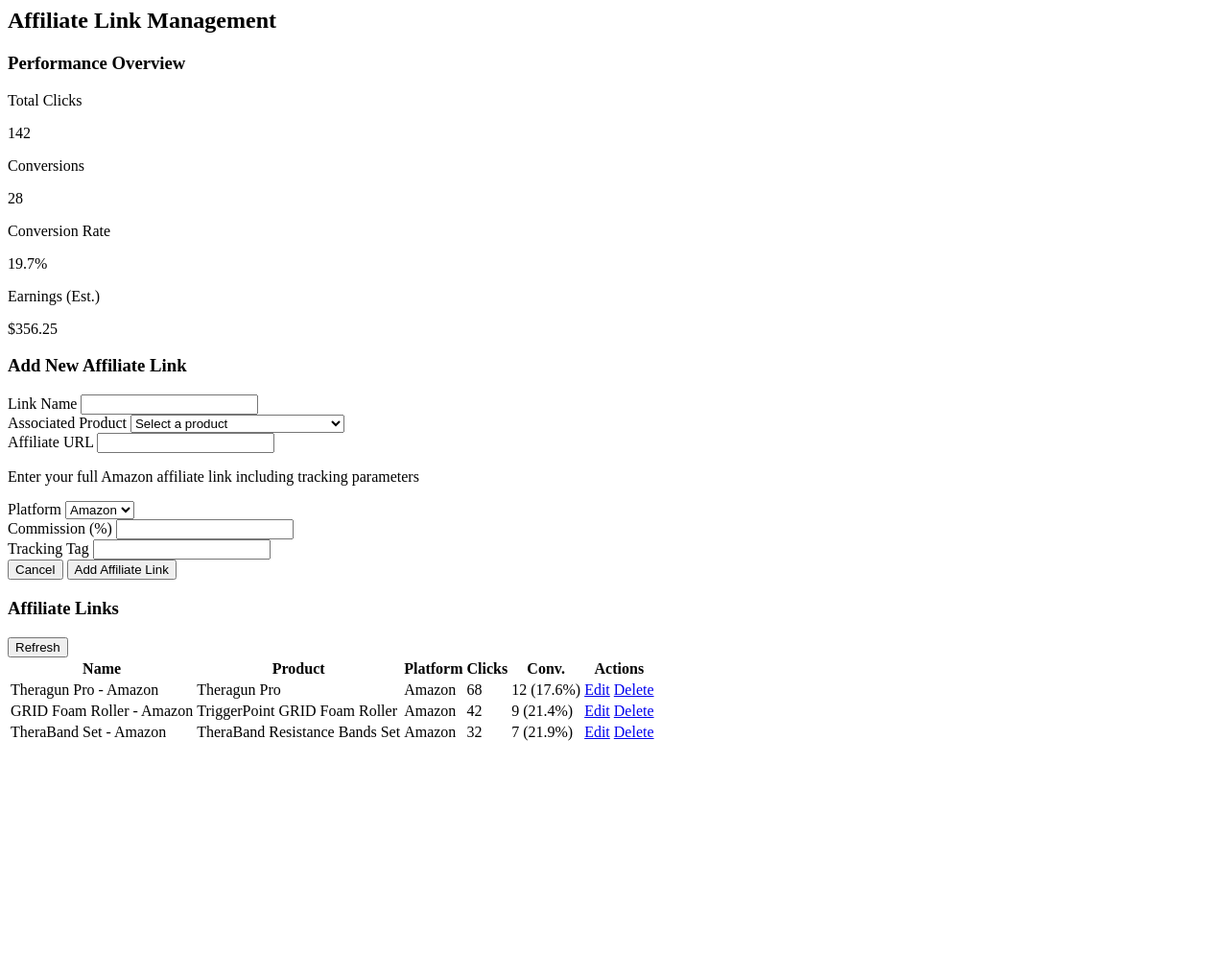
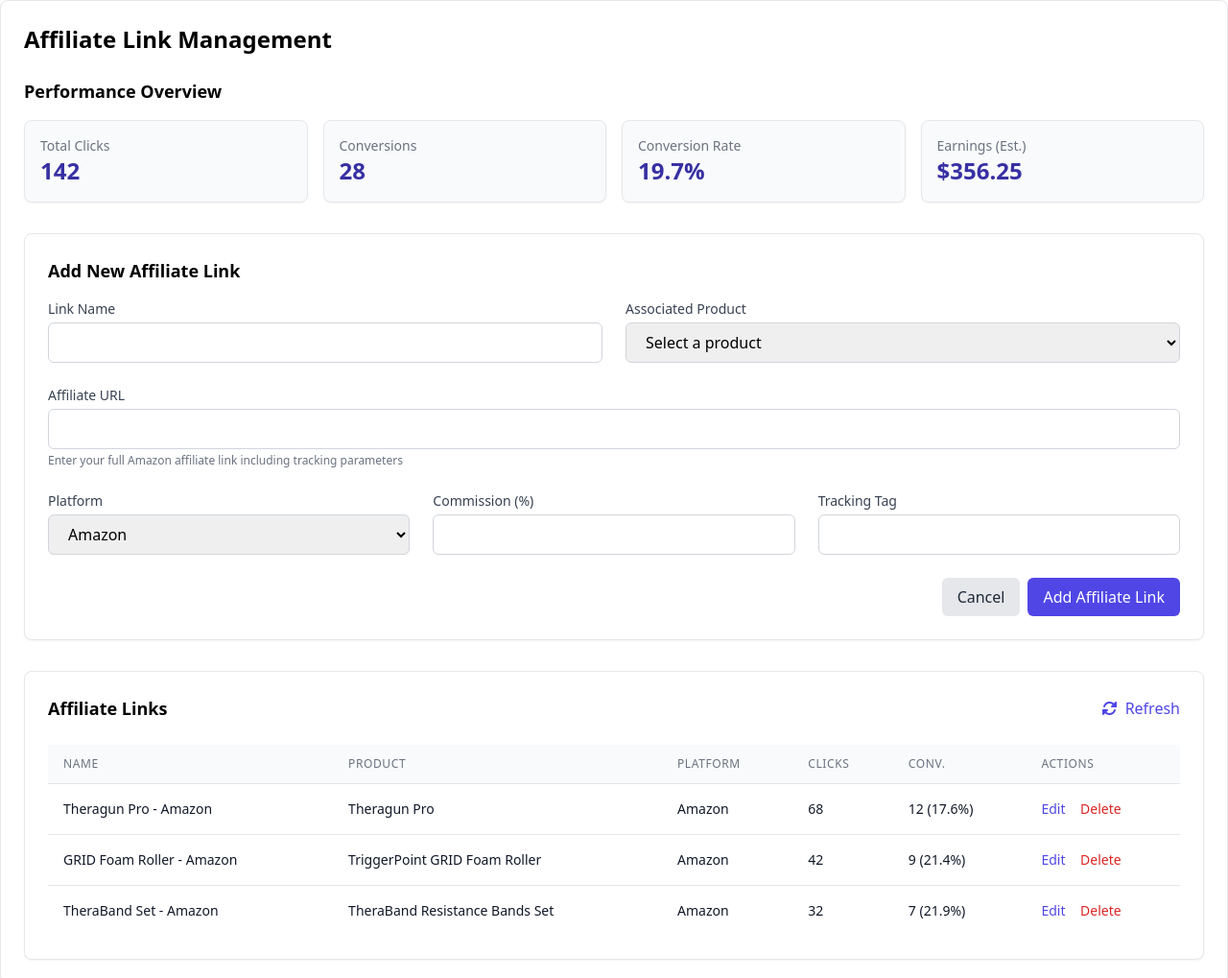
Before and after one commit to mmacri/homefitrecovery, a plain HTML site: page admin/affiliate.html in a window 1280 px wide. Shown: the top 1019 px of the page at 96% size. Before the commit the page ends 800 px from the top, so only its background shows below. Drawn offline with nearby package versions, Linux system fonts and the light colour scheme.

Commit message:
Add HTML structure and styles for affiliate, templates, and test pages in admin section

```diff
--- a/admin/affiliate.html
+++ b/admin/affiliate.html
@@ -1,3 +1,14 @@
+<!DOCTYPE html>
+<html lang="en">
+<head>
+    <meta charset="utf-8">
+    <meta name="viewport" content="width=device-width, initial-scale=1">
+    <title>Affiliate - Recovery Essentials Admin</title>
+    <link href="https://cdn.jsdelivr.net/npm/tailwindcss@2.2.19/dist/tailwind.min.css" rel="stylesheet">
+    <link rel="stylesheet" href="https://cdnjs.cloudflare.com/ajax/libs/font-awesome/6.0.0-beta3/css/all.min.css">
+    <link rel="stylesheet" href="css/styles.css">
+</head>
+<body>
 <!-- Affiliate Link Management -->
 <div class="bg-white rounded-lg shadow-sm border border-gray-200 p-6 mb-8">
     <h2 class="text-2xl font-bold mb-6">Affiliate Link Management</h2>
@@ -176,3 +187,5 @@
         </div>
     </div>
 </div>
+</body>
+</html>
--- a/admin/templates.html
+++ b/admin/templates.html
@@ -1,3 +1,14 @@
+<!DOCTYPE html>
+<html lang="en">
+<head>
+    <meta charset="utf-8">
+    <meta name="viewport" content="width=device-width, initial-scale=1">
+    <title>Templates - Recovery Essentials Admin</title>
+    <link href="https://cdn.jsdelivr.net/npm/tailwindcss@2.2.19/dist/tailwind.min.css" rel="stylesheet">
+    <link rel="stylesheet" href="https://cdnjs.cloudflare.com/ajax/libs/font-awesome/6.0.0-beta3/css/all.min.css">
+    <link rel="stylesheet" href="css/styles.css">
+</head>
+<body>
 <!-- Content Templates Management -->
 <div class="space-y-8">
     <!-- Page Header -->
@@ -353,3 +364,5 @@
         }
     });
 </script>
+</body>
+</html>
```
Also changed, not shown: admin/test.html (+6 -1 lines).
